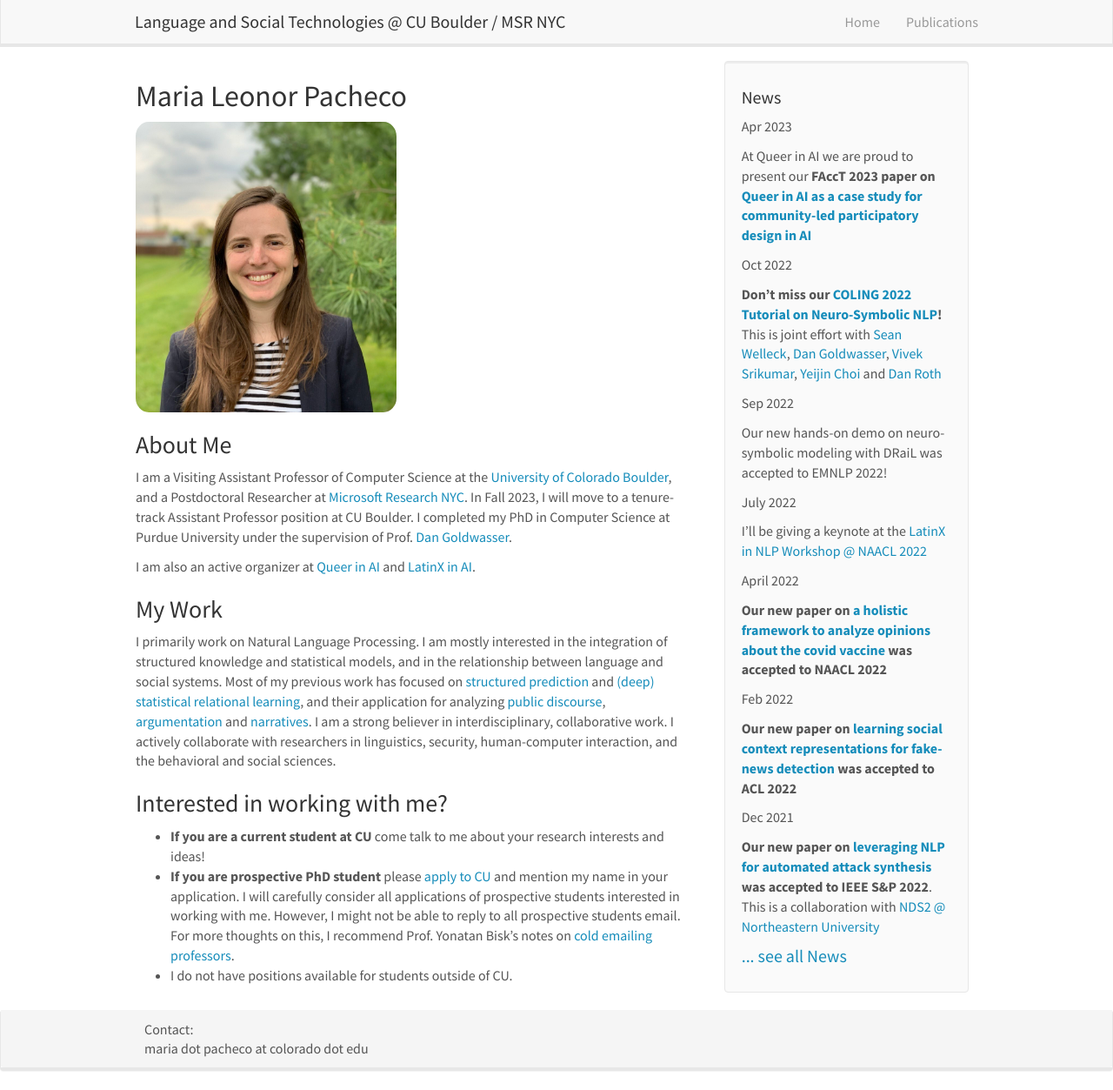
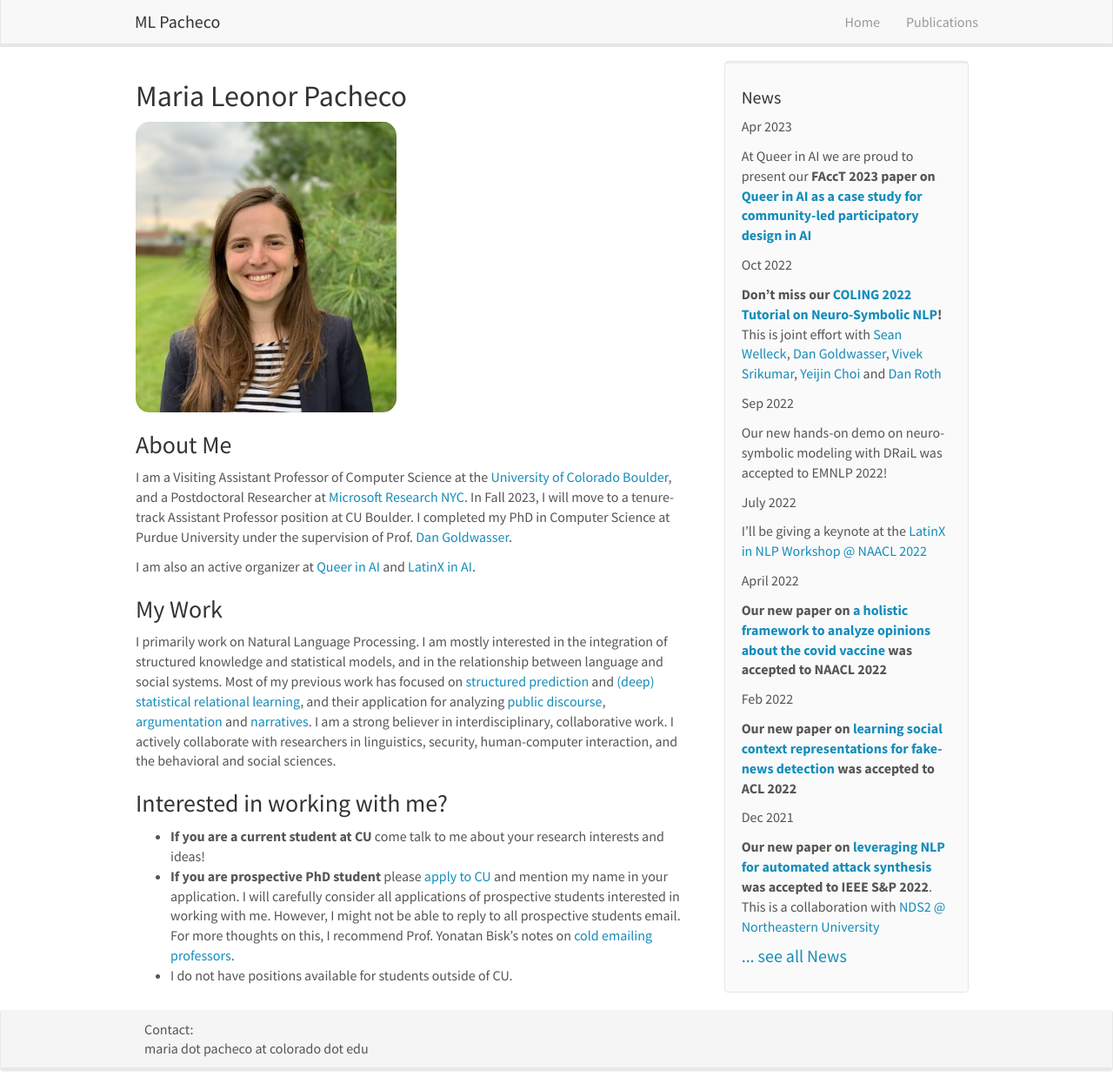
Before and after one commit to mlpacheco/mlpacheco.github.io, a Jekyll site: the page built from _pages/home.md, in a window 1280 px wide and 1253 px high. Shown: the whole window at 87% size. Built offline with Jekyll 4.4.1, drawn with Linux system fonts in a browser that asks for light colours; nearby versions of some CDN libraries.

Commit message:
Update header.html

```diff
--- a/_includes/header.html
+++ b/_includes/header.html
@@ -8,7 +8,7 @@
 		<span class="icon-bar"></span>
 	  </button>
 
-    <a class="navbar-brand" href="{{ site.url }}{{ site.baseurl }}/">Language and Social Technologies @ CU Boulder / MSR NYC</a>
+    <a class="navbar-brand" href="{{ site.url }}{{ site.baseurl }}/">ML Pacheco</a>
 	</div>
 	<div class="collapse navbar-collapse" id="navbar-collapse-1">
 	  <ul class="nav navbar-nav navbar-right">
```
